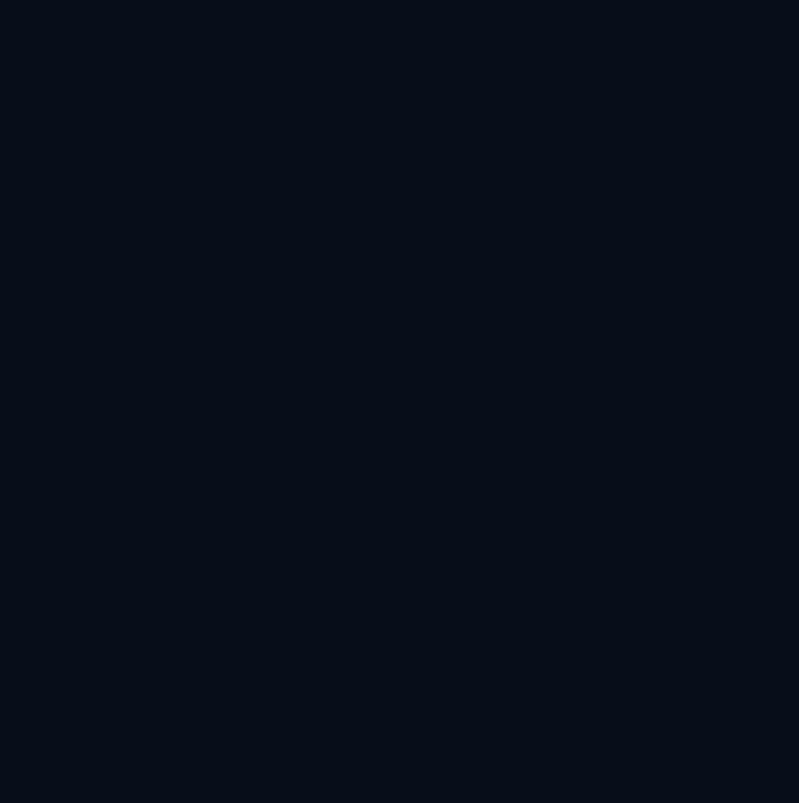
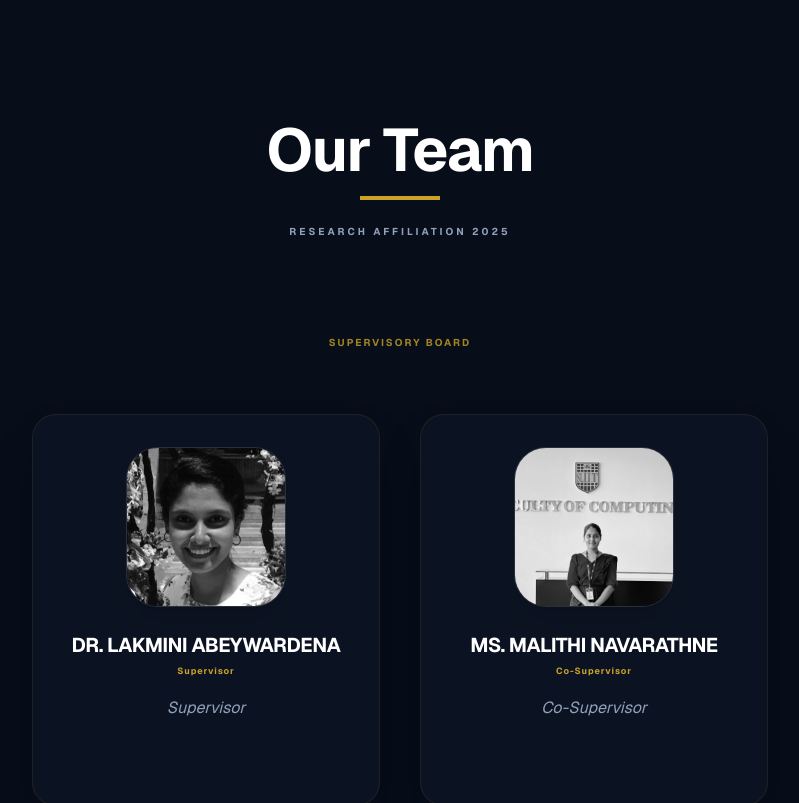
Before and after one commit to scjas-research/scjas-research-portfolio, a Next.js app: page / in a window 1280 px wide. Shown: the part 4680-5483 px from the top of the page, without its empty margins (240-1039 px from the left). Built offline with nearby package versions, Linux system fonts and the light colour scheme.

Commit message:
fix: implement fail-safe reveal system and fix team visibility

```diff
--- a/src/app/page.tsx
+++ b/src/app/page.tsx
@@ -4,67 +4,50 @@ import { useState, useEffect, useRef } from "react";
 import Image from "next/image";
 import Link from "next/link";
 
-const Reveal = ({ children, className = "", animation = "reveal-fade-up", threshold = 0.1 }: { children: React.ReactNode, className?: string, animation?: string, threshold?: number }) => {
+const Reveal = ({ children, className = "", animation = "reveal-fade-up", threshold = 0.1, delay = 0 }: { children: React.ReactNode, className?: string, animation?: string, threshold?: number, delay?: number }) => {
   const [isInView, setIsInView] = useState(false);
   const ref = useRef<HTMLDivElement>(null);
 
   useEffect(() => {
+    // High-reliability fallback: ensure visibility even if observer behaves unexpectedly
+    const fallbackTimer = setTimeout(() => setIsInView(true), 2000);
+
     const observer = new IntersectionObserver(
       ([entry]) => {
         if (entry.isIntersecting) {
           setIsInView(true);
+          clearTimeout(fallbackTimer);
+          observer.disconnect(); // Once visible, we don't need to observe anymore
         }
       },
       { threshold }
     );
 
     if (ref.current) observer.observe(ref.current);
+
     return () => {
+      clearTimeout(fallbackTimer);
       if (ref.current) observer.unobserve(ref.current);
     };
   }, [threshold]);
 
   return (
-    <div ref={ref} className={`${animation} ${isInView ? 'in-view' : ''} ${className}`}>
+    <div
+      ref={ref}
+      className={`${animation} ${isInView ? 'in-view' : 'opacity-0'} ${className} transition-opacity duration-700`}
+      style={{ transitionDelay: `${delay}s` }}
+    >
       {children}
     </div>
   );
 };
 
 const TeamCard = ({ member, idx, isSupervisor = false }: { member: any, idx: number, isSupervisor?: boolean }) => {
-  const [isInView, setIsInView] = useState(false);
-  const cardRef = useRef<HTMLDivElement>(null);
-
-  useEffect(() => {
-    const observer = new IntersectionObserver(
-      ([entry]) => {
-        if (entry.isIntersecting) {
-          setIsInView(true);
-        } else {
-          setIsInView(false);
-        }
-      },
-      { threshold: 0.5 } // Trigger when 50% of the card is visible
-    );
-
-    if (cardRef.current) {
-      observer.observe(cardRef.current);
-    }
-
-    return () => {
-      if (cardRef.current) {
-        observer.unobserve(cardRef.current);
-      }
-    };
-  }, []);
-
   return (
     <div
-      ref={cardRef}
-      className={`glass-card p-8 group relative flex flex-col items-center text-center reveal-scale-in bg-white/[0.01] hover:bg-white/[0.03] transition-all duration-700 ${isSupervisor ? 'border-brand/20 shadow-[0_0_20px_rgba(201,162,39,0.05)]' : ''}`}
-      style={{ animationDelay: `${idx * 0.1}s` }}
+      className={`glass-card p-8 group relative flex flex-col items-center text-center bg-white/[0.01] hover:bg-white/[0.03] transition-all duration-700 ${isSupervisor ? 'border-brand/20 shadow-[0_0_20px_rgba(201,162,39,0.05)]' : ''}`}
     >
-      <div className={`mb-6 overflow-hidden relative transition-all duration-1000 ${isSupervisor ? 'w-40 h-40 rounded-[32px] border border-brand/20 shadow-xl' : 'w-28 h-28 rounded-full border border-white/10 bg-[#070d19]'} ${isInView ? 'grayscale-0 scale-100' : 'grayscale'}`}>
+      <div className={`mb-6 overflow-hidden relative transition-all duration-1000 ${isSupervisor ? 'w-40 h-40 rounded-[32px] border border-brand/20 shadow-xl' : 'w-28 h-28 rounded-full border border-white/10 bg-[#070d19]'} grayscale group-hover:grayscale-0`}>
         <Image
           src={member.photo}
           alt={member.name}
@@ -484,12 +467,14 @@ export default function Home() {
         </section>
 
         {/* TEAM SECTION */}
-        <section id="team" className="w-full mb-48 reveal-fade-up scroll-mt-32">
-          <div className="text-center mb-24">
-            <h2 className="text-4xl lg:text-6xl font-bold text-white tracking-tight mb-4">Our Team</h2>
-            <div className="w-20 h-1 bg-brand mx-auto mb-6"></div>
-            <p className="text-slate-400 uppercase tracking-[0.3em] text-[10px] font-bold">Research Affiliation 2025</p>
-          </div>
+        <section id="team" className="w-full mb-48 scroll-mt-32">
+          <Reveal>
+            <div className="text-center mb-24">
+              <h2 className="text-4xl lg:text-6xl font-bold text-white tracking-tight mb-4">Our Team</h2>
+              <div className="w-20 h-1 bg-brand mx-auto mb-6"></div>
+              <p className="text-slate-400 uppercase tracking-[0.3em] text-[10px] font-bold">Research Affiliation 2025</p>
+            </div>
+          </Reveal>
 
           <div className="space-y-24">
             {/* Supervisors */}
@@ -500,7 +485,9 @@ export default function Home() {
                   { name: "Dr. Lakmini Abeywardena", role: "Supervisor", photo: `${BASE_PATH}/team/lakmini.jfif`, linkedin: "https://www.linkedin.com/in/lakmini-abeywardhana-65283aa9/", email: "lakmini.d@sliit.lk", id: "Supervisor" },
                   { name: "Ms. Malithi Navarathne", role: "Co-Supervisor", photo: `${BASE_PATH}/team/malithi.png`, linkedin: "https://www.linkedin.com/in/malithi-nawarathne-2a443b18b/", email: "malithi.n@sliit.lk", id: "Co-Supervisor" }
                 ].map((m, idx) => (
-                  <TeamCard key={idx} member={m} idx={idx} isSupervisor />
+                  <Reveal key={idx} animation="reveal-scale-in">
+                    <TeamCard member={m} idx={idx} isSupervisor />
+                  </Reveal>
                 ))}
               </div>
             </div>
```
